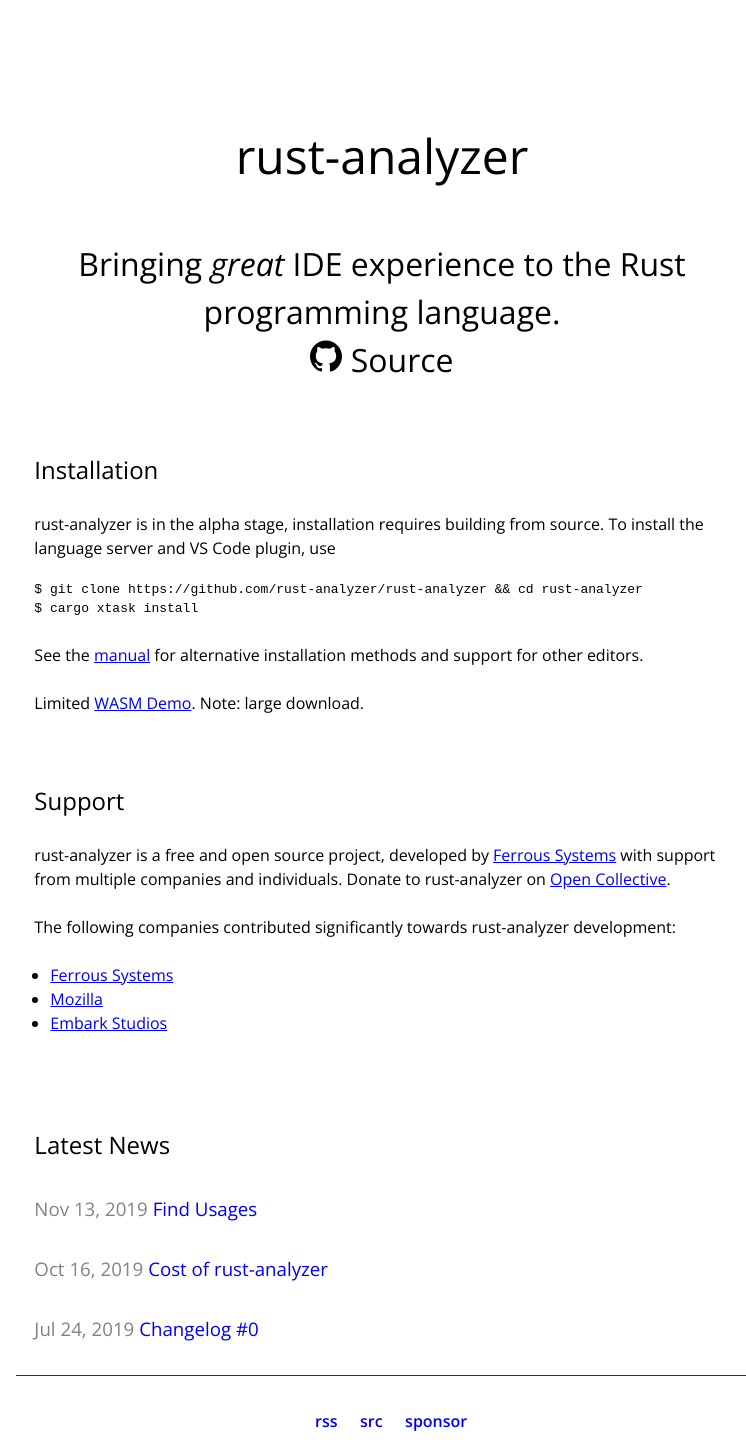
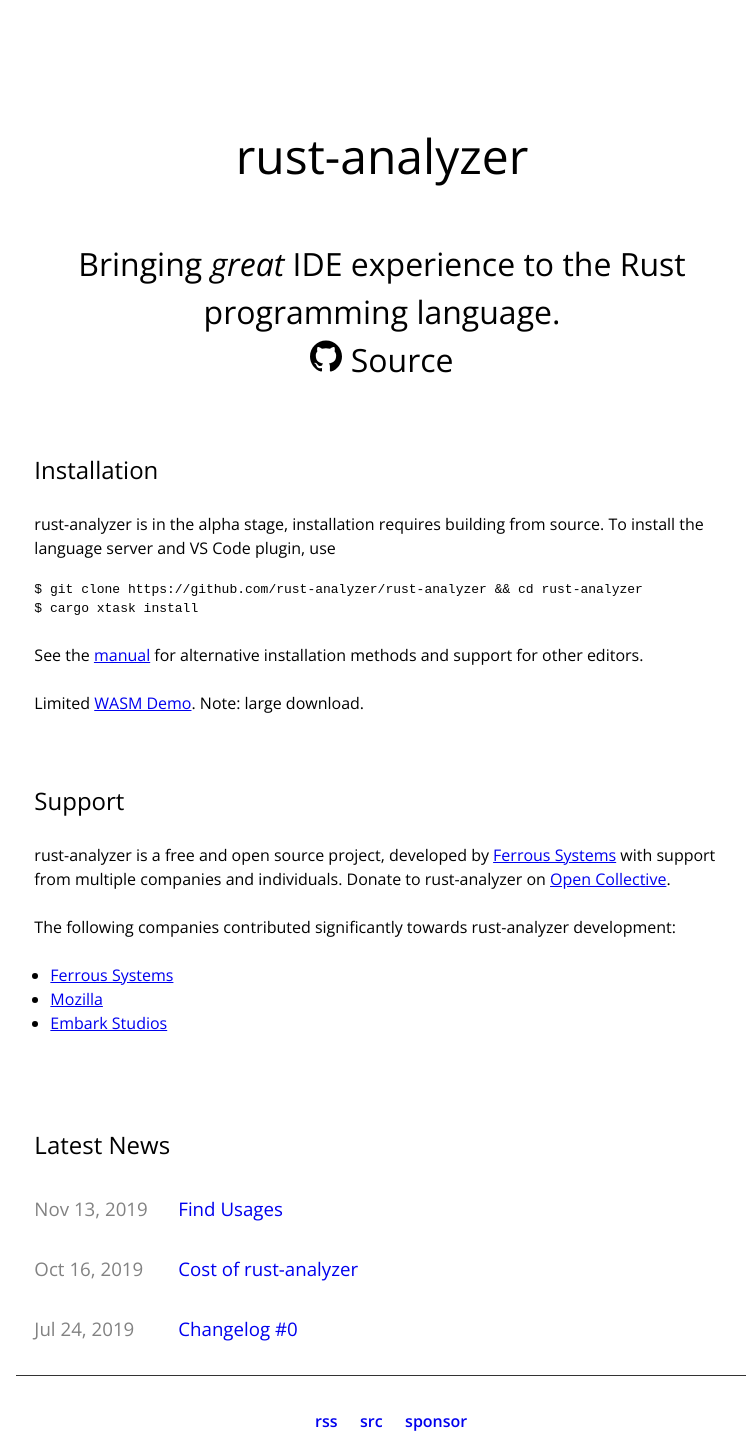
Before and after one commit to rust-analyzer/rust-analyzer.github.io, a Jekyll site: the page built from index.html, in a window 1280 px wide. Shown: the whole page, without its empty margins (258-1004 px from the left). Built offline with Jekyll 4.4.1, drawn with Linux system fonts in a browser that asks for light colours.

Commit message:
Align dates in the news links

```diff
--- a/css/main.css
+++ b/css/main.css
@@ -140,10 +140,14 @@
 
 .post-meta {
     color: #828282;
-    font-weight: 400;
+    font-weight: 300;
+    /* Help me! I know there should be some subgrid magic to align these spans... */
+    display: inline-block;
+    width: 13ch;
 }
 
 .post-link {
+    font-weight: 400;
     text-decoration: none;
 }
 
```
